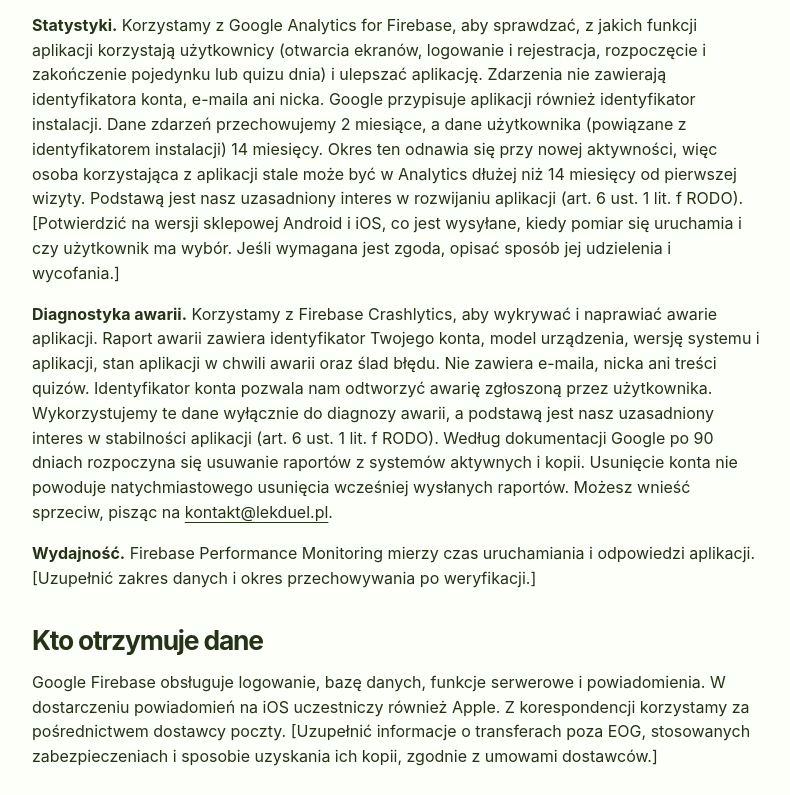
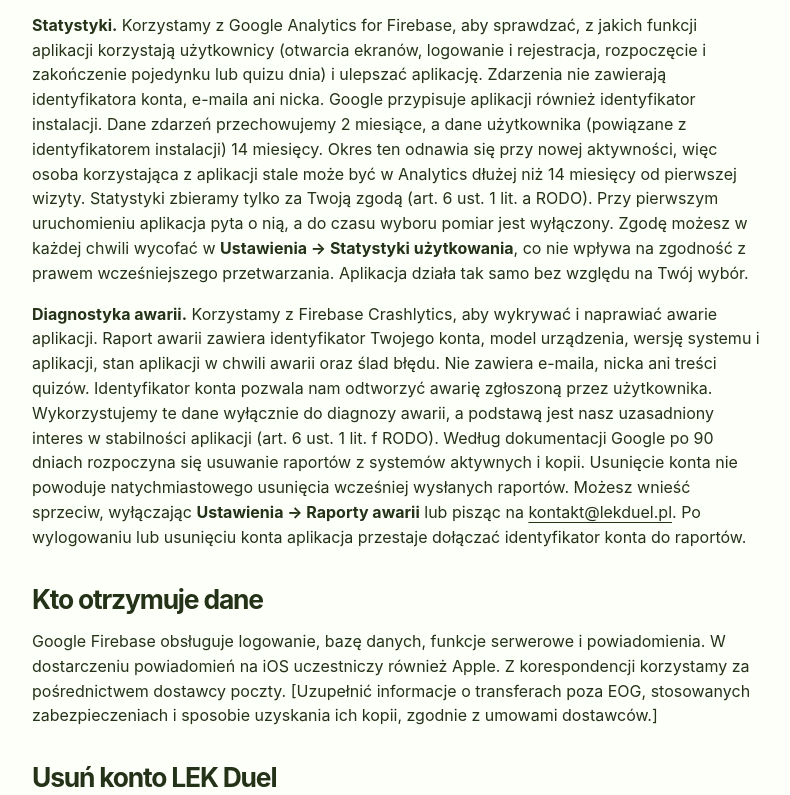
Before and after one commit to LDrogba/LekDuelWebPage, a plain HTML site: page prywatnosc/index.html in a window 1280 px wide. Shown: the part 988-1783 px from the top of the page, without its empty margins (244-1034 px from the left). Drawn offline with Linux system fonts and the light colour scheme.

Commit message:
Policy: Analytics by consent with in-app withdrawal, Crashlytics opt-out, drop Performance
Co-Authored-By: Claude Opus 5.5 <noreply@anthropic.com>

```diff
--- a/prywatnosc/index.html
+++ b/prywatnosc/index.html
@@ -7,9 +7,8 @@
 <p><strong>Profil gracza.</strong> Zalogowani użytkownicy mogą zobaczyć Twój nick, awatar, kod znajomego, aktywność i statystyki. Przeciwnik widzi także odpowiedzi i wyniki udostępnionych rund. Możesz wybrać nick, który nie ujawnia Twojego nazwiska.</p>
 <p><strong>Telefon i powiadomienia.</strong> Aplikacja zapisuje sesję, ustawienia i dane nauki offline w pamięci telefonu. Do dostarczania powiadomień o grze wykorzystuje token urządzenia i identyfikator instalacji. Powiadomienia możesz wyłączyć w ustawieniach telefonu.</p>
 <p><strong>Kontakt i bezpieczeństwo.</strong> Treść zgłoszenia i adres kontaktowy wykorzystujemy do obsługi sprawy. Reklamacje rozpatrujemy, wykonując umowę i obowiązki wynikające z przepisów o prawach konsumenta (art. 6 ust. 1 lit. b i c RODO). Po zamknięciu sprawy możemy zachować tę część korespondencji, która jest potrzebna do ustalenia, dochodzenia lub obrony ewentualnych roszczeń. Jest to nasz uzasadniony interes (art. 6 ust. 1 lit. f RODO). Przechowujemy ją tylko tak długo, jak jest potrzebna, najpóźniej do przedawnienia właściwych roszczeń, a jeśli postępowanie nadal trwa – do jego zakończenia. Dane techniczne w logach pomagają wykrywać awarie i nadużycia, co stanowi nasz uzasadniony interes (art. 6 ust. 1 lit. f RODO).</p>
-<p><strong>Statystyki.</strong> Korzystamy z Google Analytics for Firebase, aby sprawdzać, z jakich funkcji aplikacji korzystają użytkownicy (otwarcia ekranów, logowanie i rejestracja, rozpoczęcie i zakończenie pojedynku lub quizu dnia) i ulepszać aplikację. Zdarzenia nie zawierają identyfikatora konta, e-maila ani nicka. Google przypisuje aplikacji również identyfikator instalacji. Dane zdarzeń przechowujemy 2 miesiące, a dane użytkownika (powiązane z identyfikatorem instalacji) 14 miesięcy. Okres ten odnawia się przy nowej aktywności, więc osoba korzystająca z aplikacji stale może być w Analytics dłużej niż 14 miesięcy od pierwszej wizyty. Podstawą jest nasz uzasadniony interes w rozwijaniu aplikacji (art. 6 ust. 1 lit. f RODO). [Potwierdzić na wersji sklepowej Android i iOS, co jest wysyłane, kiedy pomiar się uruchamia i czy użytkownik ma wybór. Jeśli wymagana jest zgoda, opisać sposób jej udzielenia i wycofania.]</p>
-<p><strong>Diagnostyka awarii.</strong> Korzystamy z Firebase Crashlytics, aby wykrywać i naprawiać awarie aplikacji. Raport awarii zawiera identyfikator Twojego konta, model urządzenia, wersję systemu i aplikacji, stan aplikacji w chwili awarii oraz ślad błędu. Nie zawiera e-maila, nicka ani treści quizów. Identyfikator konta pozwala nam odtworzyć awarię zgłoszoną przez użytkownika. Wykorzystujemy te dane wyłącznie do diagnozy awarii, a podstawą jest nasz uzasadniony interes w stabilności aplikacji (art. 6 ust. 1 lit. f RODO). Według dokumentacji Google po 90 dniach rozpoczyna się usuwanie raportów z systemów aktywnych i kopii. Usunięcie konta nie powoduje natychmiastowego usunięcia wcześniej wysłanych raportów. Możesz wnieść sprzeciw, pisząc na <a href="mailto:kontakt@lekduel.pl">kontakt@lekduel.pl</a>.</p>
-<p><strong>Wydajność.</strong> Firebase Performance Monitoring mierzy czas uruchamiania i odpowiedzi aplikacji. [Uzupełnić zakres danych i okres przechowywania po weryfikacji.]</p>
+<p><strong>Statystyki.</strong> Korzystamy z Google Analytics for Firebase, aby sprawdzać, z jakich funkcji aplikacji korzystają użytkownicy (otwarcia ekranów, logowanie i rejestracja, rozpoczęcie i zakończenie pojedynku lub quizu dnia) i ulepszać aplikację. Zdarzenia nie zawierają identyfikatora konta, e-maila ani nicka. Google przypisuje aplikacji również identyfikator instalacji. Dane zdarzeń przechowujemy 2 miesiące, a dane użytkownika (powiązane z identyfikatorem instalacji) 14 miesięcy. Okres ten odnawia się przy nowej aktywności, więc osoba korzystająca z aplikacji stale może być w Analytics dłużej niż 14 miesięcy od pierwszej wizyty. Statystyki zbieramy tylko za Twoją zgodą (art. 6 ust. 1 lit. a RODO). Przy pierwszym uruchomieniu aplikacja pyta o nią, a do czasu wyboru pomiar jest wyłączony. Zgodę możesz w każdej chwili wycofać w <strong>Ustawienia → Statystyki użytkowania</strong>, co nie wpływa na zgodność z prawem wcześniejszego przetwarzania. Aplikacja działa tak samo bez względu na Twój wybór.</p>
+<p><strong>Diagnostyka awarii.</strong> Korzystamy z Firebase Crashlytics, aby wykrywać i naprawiać awarie aplikacji. Raport awarii zawiera identyfikator Twojego konta, model urządzenia, wersję systemu i aplikacji, stan aplikacji w chwili awarii oraz ślad błędu. Nie zawiera e-maila, nicka ani treści quizów. Identyfikator konta pozwala nam odtworzyć awarię zgłoszoną przez użytkownika. Wykorzystujemy te dane wyłącznie do diagnozy awarii, a podstawą jest nasz uzasadniony interes w stabilności aplikacji (art. 6 ust. 1 lit. f RODO). Według dokumentacji Google po 90 dniach rozpoczyna się usuwanie raportów z systemów aktywnych i kopii. Usunięcie konta nie powoduje natychmiastowego usunięcia wcześniej wysłanych raportów. Możesz wnieść sprzeciw, wyłączając <strong>Ustawienia → Raporty awarii</strong> lub pisząc na <a href="mailto:kontakt@lekduel.pl">kontakt@lekduel.pl</a>. Po wylogowaniu lub usunięciu konta aplikacja przestaje dołączać identyfikator konta do raportów.</p>
 <h2>Kto otrzymuje dane</h2>
 <p>Google Firebase obsługuje logowanie, bazę danych, funkcje serwerowe i powiadomienia. W dostarczeniu powiadomień na iOS uczestniczy również Apple. Z korespondencji korzystamy za pośrednictwem dostawcy poczty. [Uzupełnić informacje o transferach poza EOG, stosowanych zabezpieczeniach i sposobie uzyskania ich kopii, zgodnie z umowami dostawców.]</p>
 <h2 id="usun-konto">Usuń konto LEK Duel</h2>
```
